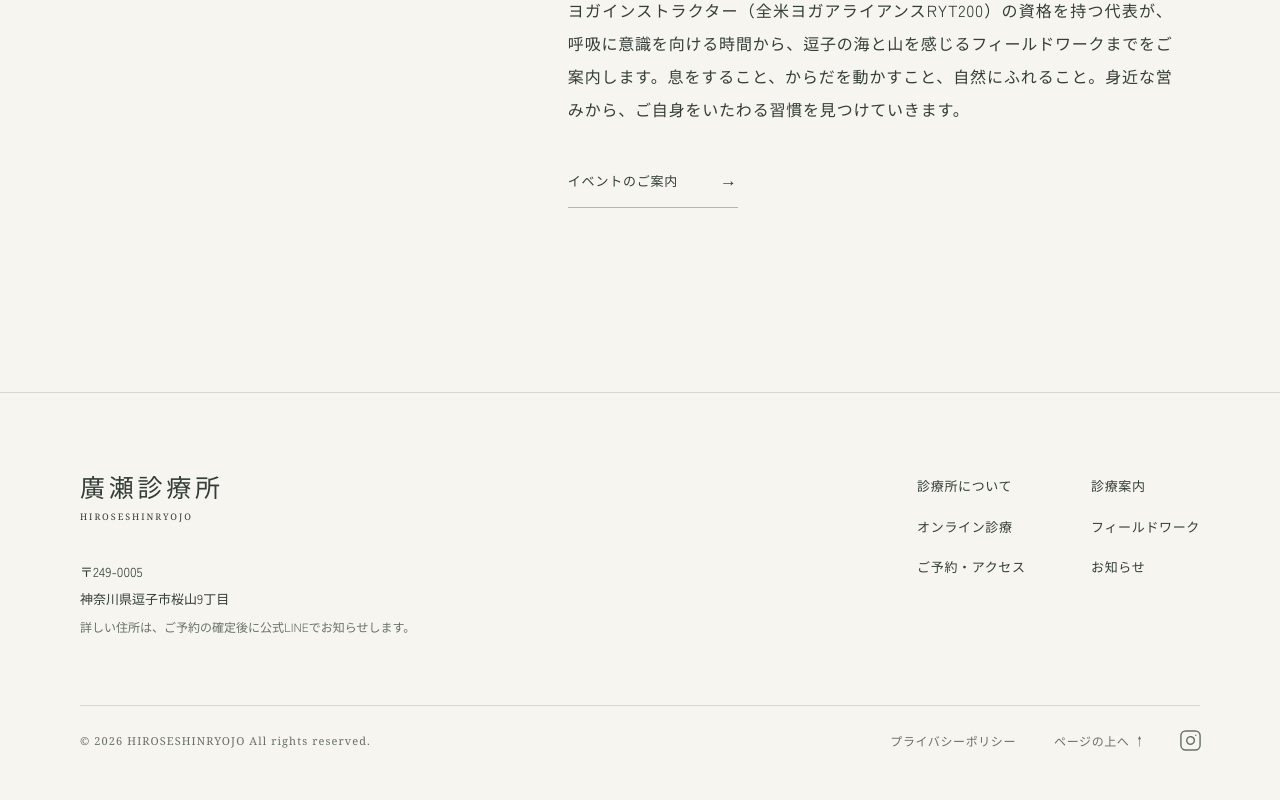
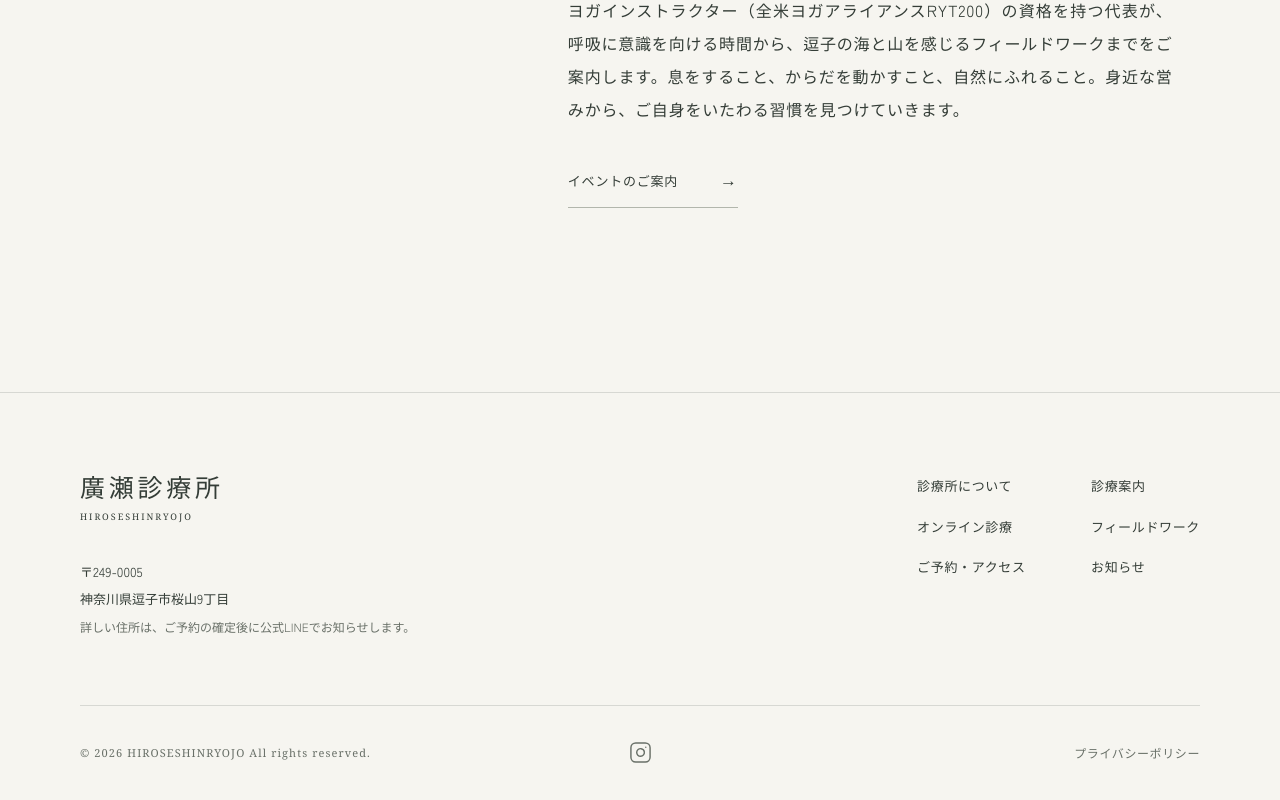
Before and after one commit to kaoruhirose/hirose-clinic-website, a Next.js app: page /about in a window 1280 px wide. Shown: the part 2679-3479 px from the top of the page. Before the commit the page ends 3455 px from the top, so only its background shows below. Built offline with nearby package versions, Linux system fonts and the light colour scheme.

Commit message:
フッターのInstagramを中央に配置し上へ戻るリンクを削除

```diff
--- a/src/app/globals.css
+++ b/src/app/globals.css
@@ -234,21 +234,20 @@
 .footer-address span { font-size: 10px; color: var(--muted); }
 .footer-main nav { display: grid; grid-template-columns: 1fr 1fr; align-content: start; gap: 21px 65px; padding-top: 8px; font-size: 12px; letter-spacing: .05em; }
 .footer-main nav a:hover { text-decoration: underline; }
-.footer-bottom { display: flex; flex-wrap: wrap; align-items: center; gap: 22px 38px; margin-top: 65px; padding-top: 25px; border-top: 1px solid var(--rule); color: var(--muted); font-size: 10px; letter-spacing: .05em; }
-.footer-bottom small { margin-right: auto; font: 9px Georgia, serif; letter-spacing: .1em; }
-.footer-social { display: flex; justify-content: center; margin-top: 26px; }
+.footer-bottom { display: grid; grid-template-columns: minmax(0, 1fr) 44px minmax(0, 1fr); align-items: center; gap: 22px 12px; margin-top: 65px; padding-top: 25px; border-top: 1px solid var(--rule); color: var(--muted); font-size: 10px; letter-spacing: .05em; }
+.footer-bottom small { grid-column: 1 / -1; font: 9px Georgia, serif; letter-spacing: .1em; }
+.footer-social { grid-column: 2; grid-row: 2; display: flex; justify-content: center; }
+.footer-privacy { grid-column: 3; grid-row: 2; justify-self: end; text-align: right; }
 .footer-social a { display: inline-flex; align-items: center; justify-content: center; width: 44px; height: 44px; transition: color .2s; }
 .footer-social a:hover { color: var(--color-clinic-green); }
-.footer-social--inline { display: none; }
 @media (min-width: 1024px) {
-  /* A8 フッター：Instagramを最下段の右端へ、小さすぎる文字を大きく */
+  /* PCでは権利表記・Instagram・プライバシーポリシーを1段に並べる */
   .footer-address { font-size: 13px; }
   .footer-address span { font-size: 12px; }
   .footer-main nav { font-size: 13px; }
   .footer-bottom { font-size: 12px; }
-  .footer-bottom small { font-size: 11px; }
-  .footer-social { display: none; }
-  .footer-social.footer-social--inline { display: flex; margin: -12px -12px -12px -16px; }
+  .footer-bottom small { grid-column: 1; font-size: 11px; }
+  .footer-social, .footer-privacy { grid-row: 1; }
 }
 @media (min-width: 1024px) {
   /* B1 文字の大きさを役割ごとの物差しに（節28・小見出し22・項目名18・最小12px） */
--- a/src/components/Footer.tsx
+++ b/src/components/Footer.tsx
@@ -1,11 +1,10 @@
 import Link from "next/link";
 import { site } from "@/lib/site";
 
-// PCでは最下段の右端、スマホでは最下段の下に置く（表示の切り替えは globals.css）。
-function InstagramLink({ className }: { className: string }) {
+function InstagramLink() {
   if (!site.instagramUrl) return null;
   return (
-    <div className={className}>
+    <div className="footer-social">
       <a href={site.instagramUrl} target="_blank" rel="noopener noreferrer" aria-label="Instagram（@hiroseshinryojo・新しいタブで開く）">
         <svg width="23" height="23" viewBox="0 0 24 24" fill="none" stroke="currentColor" strokeWidth="1.5" strokeLinecap="round" strokeLinejoin="round" aria-hidden="true">
           <rect x="2" y="2" width="20" height="20" rx="5" ry="5" />
@@ -25,8 +24,11 @@ export default function Footer() {
           <div><Link href="/" className="footer-brand">廣瀬診療所</Link><p className="footer-latin">HIROSESHINRYOJO</p><p className="footer-address">〒{site.postalCode}<br />{site.address}<br /><span>詳しい住所は、ご予約の確定後に公式LINEでお知らせします。</span></p></div>
           <nav aria-label="フッターメニュー"><Link href="/about">診療所について</Link><Link href="/services">診療案内</Link><Link href="/online-consultation">オンライン診療</Link><Link href="/events">フィールドワーク</Link><Link href="/access">ご予約・アクセス</Link><Link href="/news">お知らせ</Link></nav>
         </div>
-        <div className="footer-bottom"><small>© {new Date().getFullYear()} HIROSESHINRYOJO All rights reserved.</small><Link href="/privacy">プライバシーポリシー</Link><a href="#main-content">ページの上へ ↑</a><InstagramLink className="footer-social footer-social--inline" /></div>
-        <InstagramLink className="footer-social" />
+        <div className="footer-bottom">
+          <small>© {new Date().getFullYear()} HIROSESHINRYOJO All rights reserved.</small>
+          <InstagramLink />
+          <Link href="/privacy" className="footer-privacy">プライバシーポリシー</Link>
+        </div>
       </div>
     </footer>
   );
```
Also changed, not shown: 1 other file (tests, documents, lock files or other folders).
